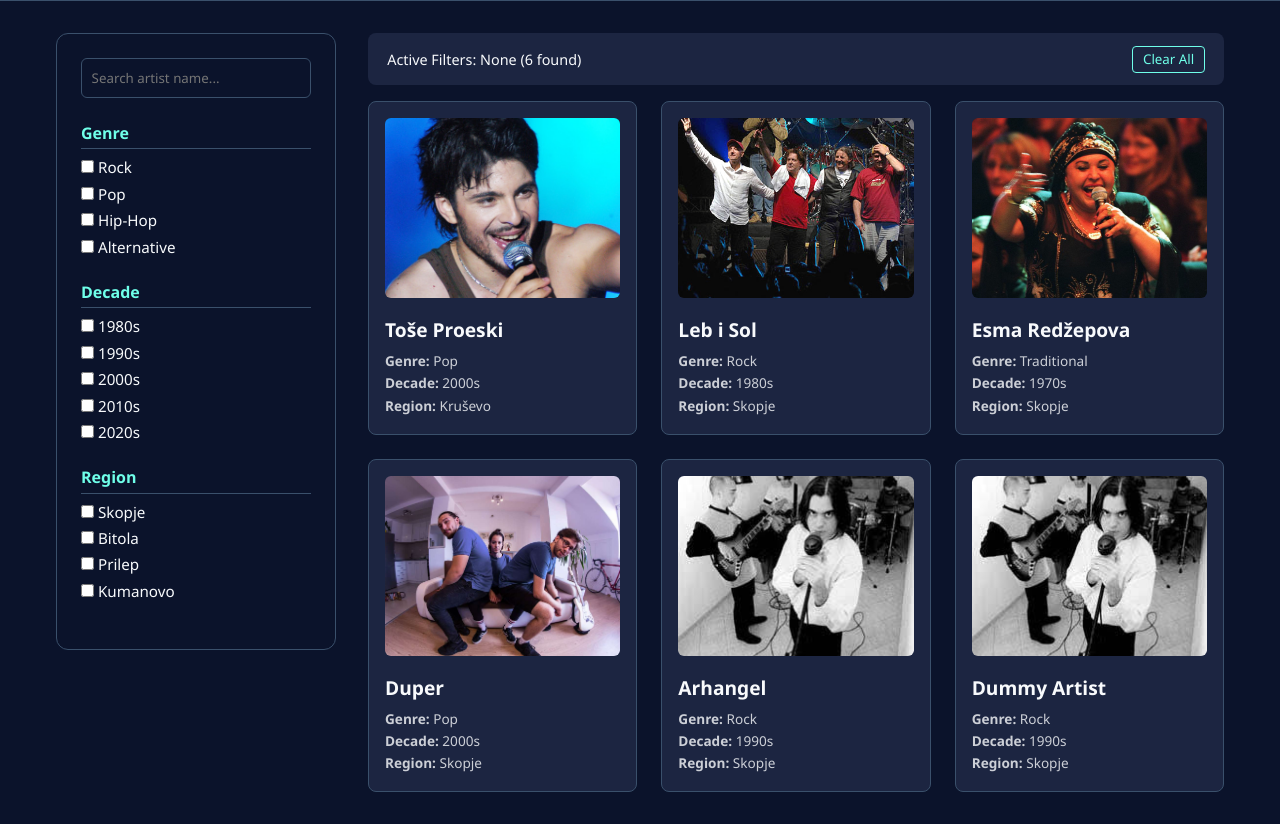
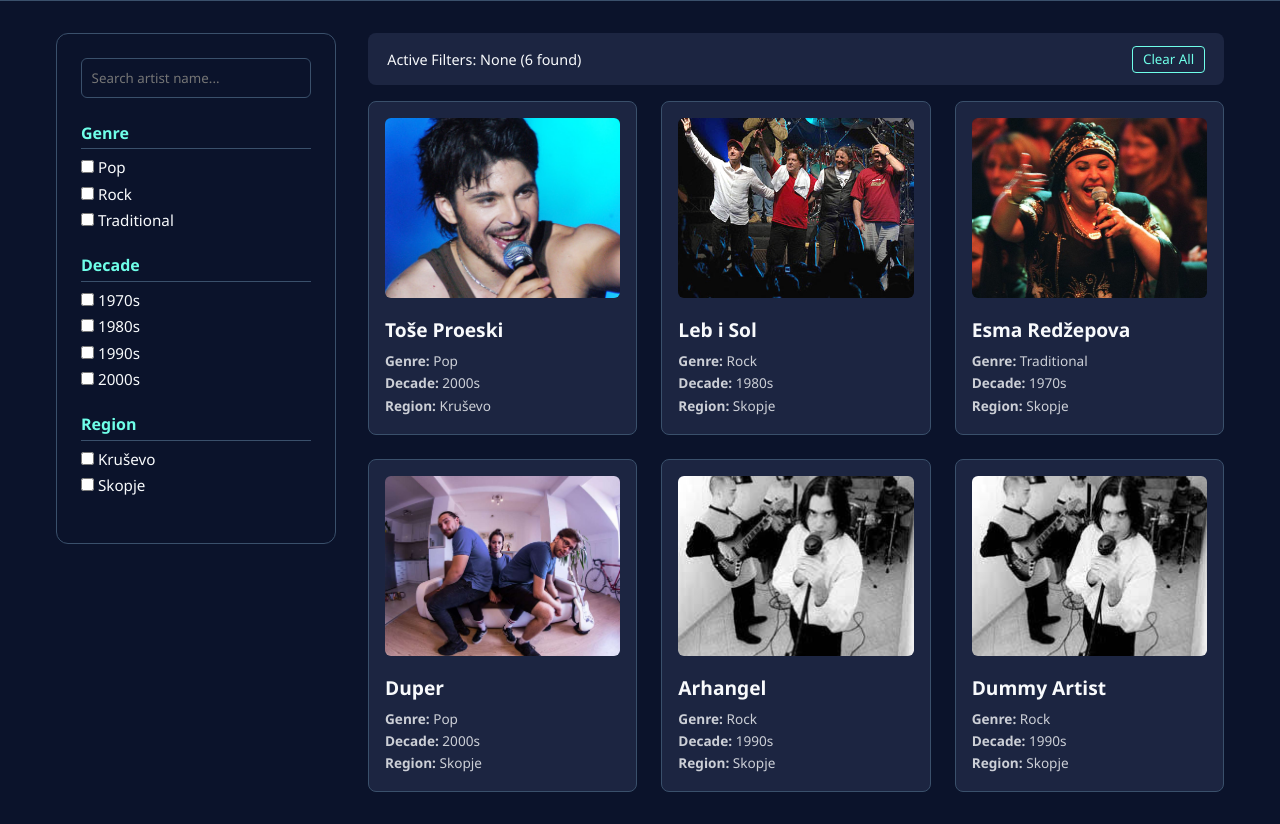
Before and after one commit to Evgenij31/macedonian-music-discovery, a Flask app: page / in a window 1280 px wide. Shown: the part 874-1698 px from the top of the page. Run offline with Flask 3, Linux system fonts and the light colour scheme; data comes from the database, SQL or seed files in the repository.

Commit message:
Add distinct value filters for genres, decades, and regions; enhance login page header

```diff
--- a/app.py
+++ b/app.py
@@ -74,6 +74,17 @@ with app.app_context():
                 print(f"Error seeding database: {seeding_error}")
 # -------------------------
 
+# Helper function to get distinct values for a given column
+def get_distinct_values(column):
+    rows = (
+        db.session.query(column)
+        .filter(column.isnot(None), column != "")
+        .distinct()
+        .order_by(column.asc())
+        .all()
+    )
+    return [value for (value,) in rows]
+
 # Route to serve main HTML page
 @app.route("/<path:path>")
 def catch_all(path):
@@ -82,7 +93,13 @@ def catch_all(path):
 # Route to serve main HTML page
 @app.route("/")
 def home():
-    return render_template("index.html", active_page="home")
+    filters = {
+        "genres": get_distinct_values(Artist.genre),
+        "decades": get_distinct_values(Artist.decade),
+        "regions": get_distinct_values(Artist.region),
+    }
+
+    return render_template("index.html", active_page="home", filters=filters)
 
 @app.route("/about")
 def about():
@@ -94,6 +111,10 @@ def favorites():
 
 @app.route("/login")
 def login():
+    # If user is already logged in, redirect to home
+    if "user_id" in session:
+        flash("You are already logged in.")
+        return redirect(url_for("home"))
     return render_template("login.html", active_page="login")
 
 @app.route("/signup")
--- a/templates/index.html
+++ b/templates/index.html
@@ -43,57 +43,32 @@
 
         <div class="filter-group">
           <h3>Genre</h3>
+          {% for genre in filters.genres %}
           <label
-            ><input type="checkbox" name="genre" value="Rock" /> Rock</label
+            ><input type="checkbox" name="genre" value="{{ genre }}" /> {{ genre
+            }}</label
           >
-          <label><input type="checkbox" name="genre" value="Pop" /> Pop</label>
-          <label
-            ><input type="checkbox" name="genre" value="Hip-Hop" />
-            Hip-Hop</label
-          >
-          <label
-            ><input type="checkbox" name="genre" value="Alternative" />
-            Alternative</label
-          >
+          {% endfor %}
         </div>
 
         <div class="filter-group">
           <h3>Decade</h3>
+          {% for decade in filters.decades %}
           <label
-            ><input type="checkbox" name="decade" value="1980s" /> 1980s</label
+            ><input type="checkbox" name="decade" value="{{ decade }}" /> {{
+            decade }}</label
           >
-          <label
-            ><input type="checkbox" name="decade" value="1990s" /> 1990s</label
-          >
-          <label
-            ><input type="checkbox" name="decade" value="2000s" /> 2000s</label
-          >
-          <label
-            ><input type="checkbox" name="decade" value="2010s" /> 2010s</label
-          >
-          <label
-            ><input type="checkbox" name="decade" value="2020s" /> 2020s</label
-          >
+          {% endfor %}
         </div>
 
         <div class="filter-group">
           <h3>Region</h3>
+          {% for region in filters.regions %}
           <label
-            ><input type="checkbox" name="region" value="Skopje" />
-            Skopje</label
+            ><input type="checkbox" name="region" value="{{ region }}" /> {{
+            region }}</label
           >
-          <label
-            ><input type="checkbox" name="region" value="Bitola" />
-            Bitola</label
-          >
-          <label
-            ><input type="checkbox" name="region" value="Prilep" />
-            Prilep</label
-          >
-          <label
-            ><input type="checkbox" name="region" value="Kumanovo" />
-            Kumanovo</label
-          >
+          {% endfor %}
         </div>
       </aside>
 
--- a/templates/login.html
+++ b/templates/login.html
@@ -7,6 +7,9 @@
     <link rel="stylesheet" href="/static/css/animations.css" />
   </head>
   <body>
+    <header>
+      <h1>Welcome to the Macedonian Music Discovery</h1>
+    </header>
     {% set form_action = 'login_auth' %} {% if request.path == '/admin/login' %}
     {% set form_action = 'admin_login_auth' %} is admin {% endif %}
     <main class="login flex-center flex-column">
```
